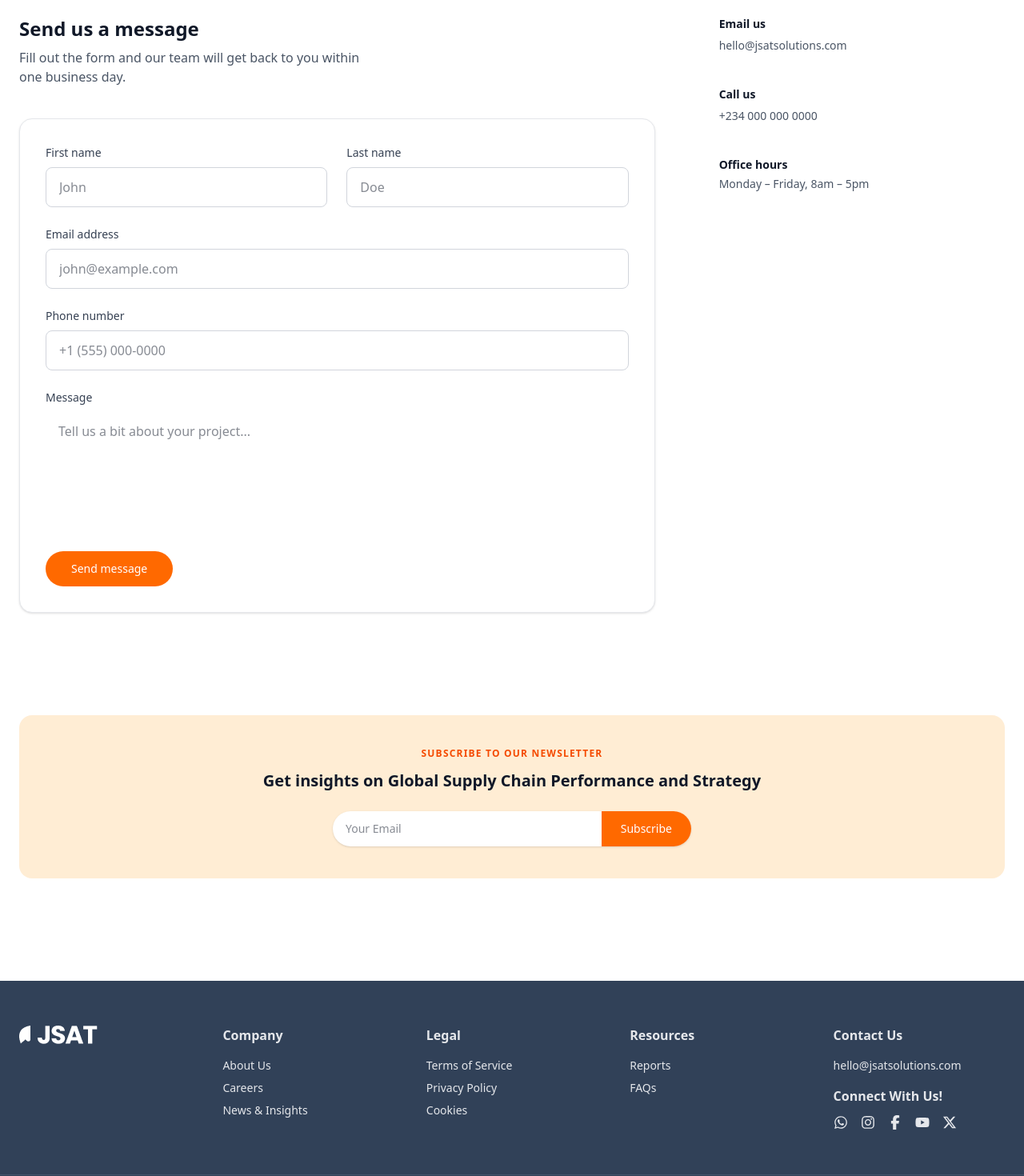
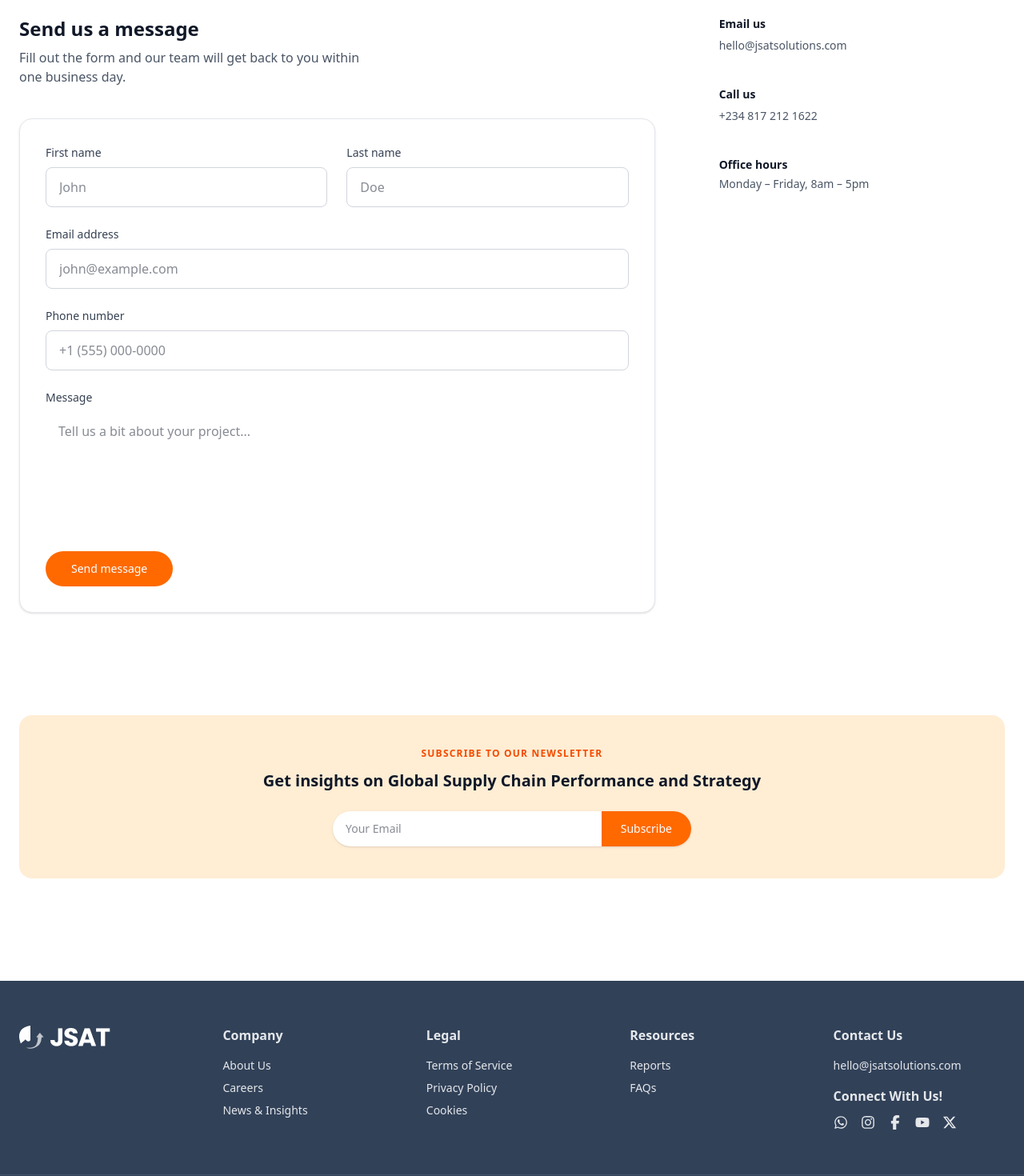
Before and after one commit to Ademola7/jsat, a React (Vite) app: page /contact in a window 1280 px wide. Shown: the part 400-1870 px from the top of the page at 80% size. Built offline with nearby package versions, Linux system fonts and the light colour scheme.

Commit message:
Added the JSAT call number

```diff
--- a/src/components/Footer.jsx
+++ b/src/components/Footer.jsx
@@ -1,6 +1,6 @@
 import { Link } from "react-router-dom";
 // import JSAT from "../assets/JSAT.svg";
-import footerLogo from "../assets/footerLogo.png";
+import footerIcon from "../assets/footerIcon.png";
 import footerJSAT from "../assets/footerJSAT.png";
 import {
   FaWhatsapp,
@@ -18,7 +18,7 @@ export default function Footer() {
         {/* Logo */}
         <div className="md:col-span-1">
           <Link to="/" className="flex items-center gap-2 text-xl font-bold">
-            <img src={footerLogo} alt="JSAT" />
+            <img src={footerIcon} alt="JSAT" />
             <img src={footerJSAT} alt="JSAT" />
           </Link>
         </div>
--- a/src/components/contact/ContactInfo.jsx
+++ b/src/components/contact/ContactInfo.jsx
@@ -26,8 +26,8 @@ export default function ContactInfo() {
 
       <Item
         title="Call us"
-        text="+234 000 000 0000"
-        link="tel:+2340000000000"
+        text="+234 817 212 1622"
+        link="tel:+2348172121622"
       />
 
       <Item title="Office hours" text="Monday – Friday, 8am – 5pm" />
```
Also changed, not shown: src/assets/footerIcon.png (added).
